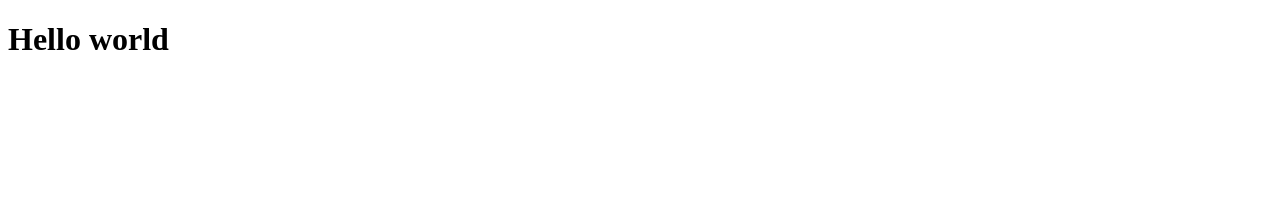
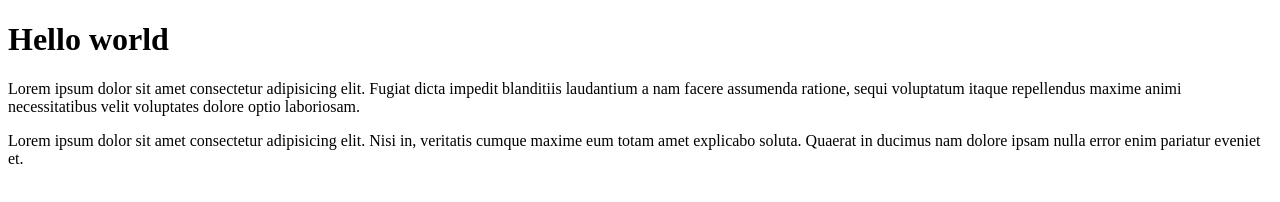
Before and after one commit to Aidaar/git_lesson3, a plain HTML site: page index.html in a window 1280 px wide. Drawn offline with Linux system fonts and the light colour scheme.

Commit message:
add lorem and table

```diff
--- a/index.html
+++ b/index.html
@@ -9,6 +9,11 @@
 </head>
 <body>
     <h1>Hello world</h1>
-
+    <p>
+        Lorem ipsum dolor sit amet consectetur adipisicing elit. Fugiat dicta impedit blanditiis laudantium a nam facere assumenda ratione, sequi voluptatum itaque repellendus maxime animi necessitatibus velit voluptates dolore optio laboriosam.
+    </p>
+    <table>
+        Lorem ipsum dolor sit amet consectetur adipisicing elit. Nisi in, veritatis cumque maxime eum totam amet explicabo soluta. Quaerat in ducimus nam dolore ipsam nulla error enim pariatur eveniet et.
+    </table>
 </body>
 </html>
```
